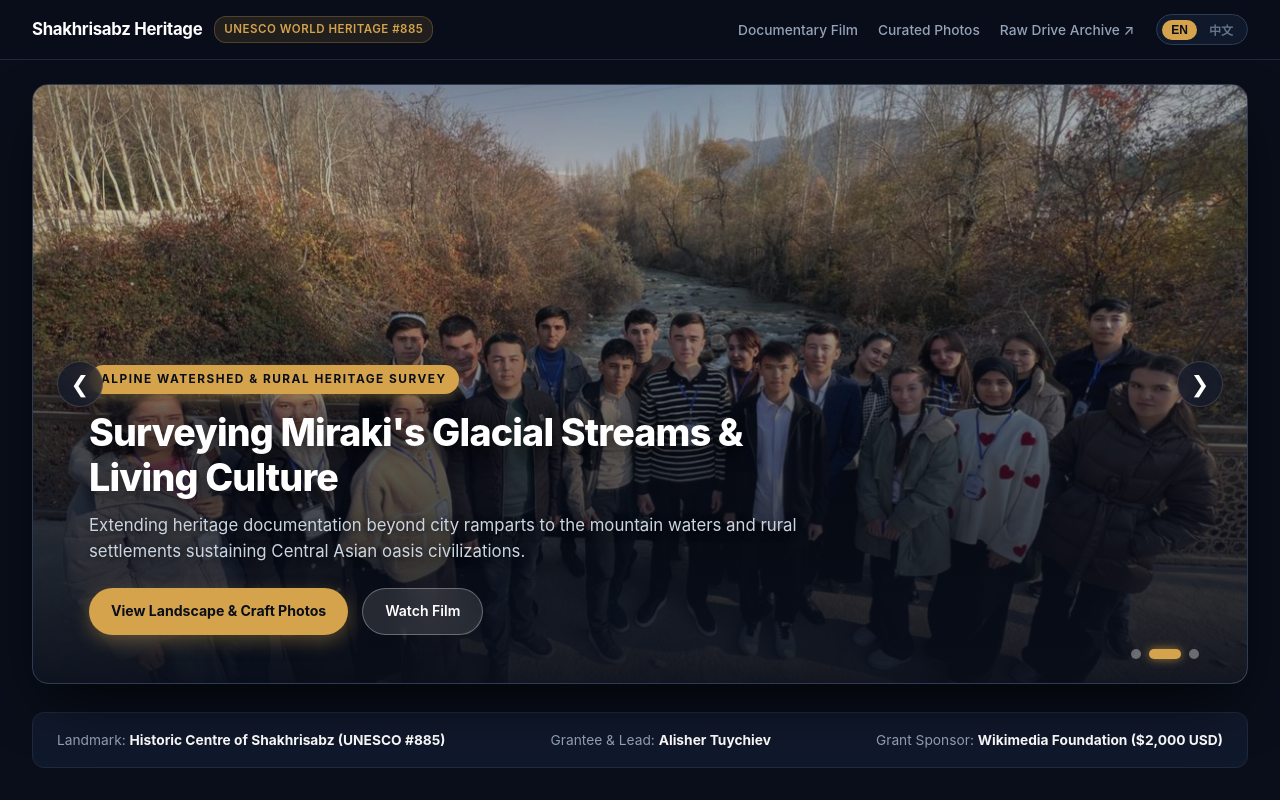
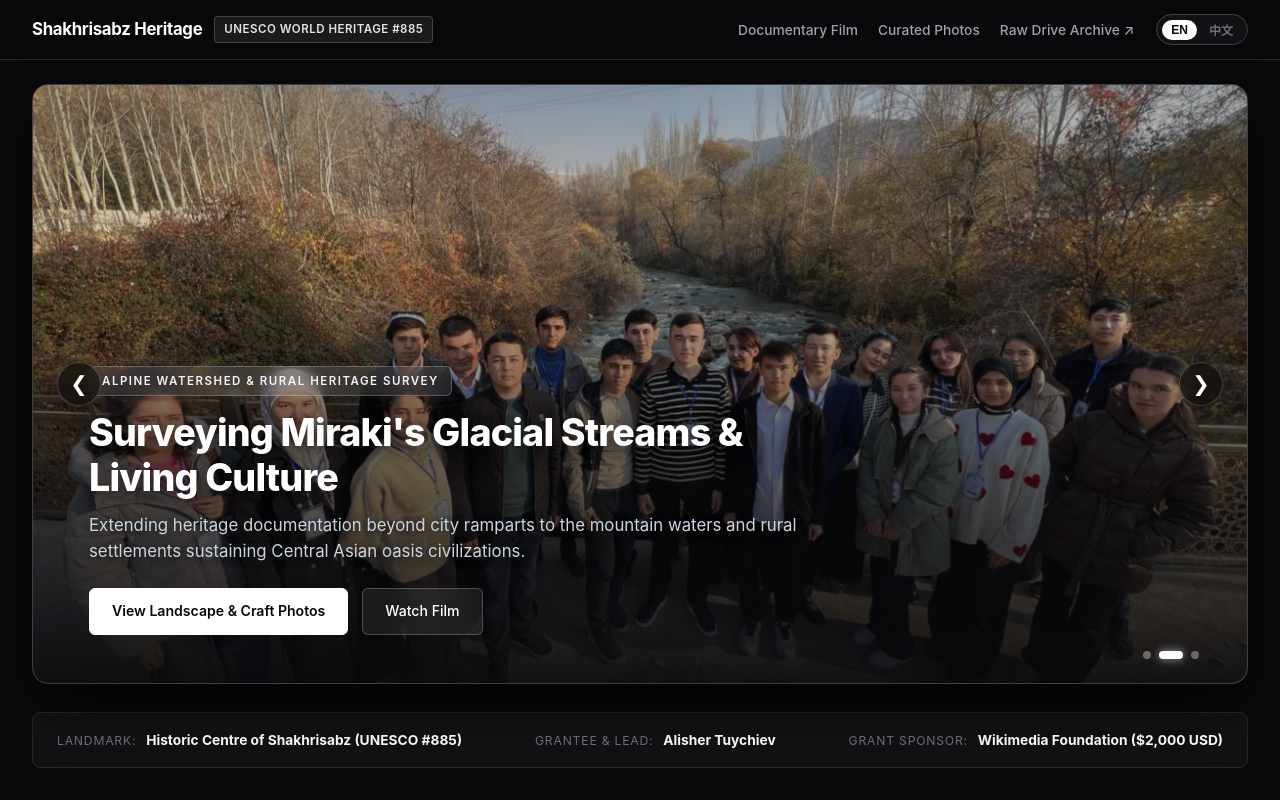
Before and after one commit to alisher-ds/shakhrisabz-heritage, a plain HTML site: page index.html in a window 1280 px wide. Shown: the top 800 px of the page. Drawn offline with Linux system fonts and the light colour scheme.

Commit message:
Design: Replace generic AI palette (dark blue & mustard yellow) with museum-grade Obsidian & Platinum monochromatic aesthetic

```diff
--- a/index.html
+++ b/index.html
@@ -7,19 +7,16 @@
   <meta name="description" content="Visual documentary and high-resolution photographic archive of Shakhrisabz (UNESCO World Heritage), Uzbekistan. Field-documented by 20 youth stewards led by Alisher Tuychiev under a Wikimedia Foundation grant.">
   <style>
     :root {
-      --bg: #090e1a;
-      --surface: #10182b;
-      --surface-card: #15223c;
-      --surface-hover: #1c2d50;
-      --text: #f8fafc;
-      --text-secondary: #94a3b8;
-      --text-muted: #64748b;
-      --border: #1e293b;
-      --border-light: #2d3b55;
-      --gold: #d4a34b;
-      --gold-light: #f0cb82;
-      --green-btn: #0ea5e9;
-      --font-sans: -apple-system, BlinkMacSystemFont, "Segoe UI", Roboto, "PingFang SC", "Hiragino Sans GB", "Microsoft YaHei", sans-serif;
+      --bg: #09090b;
+      --surface: #121215;
+      --surface-card: #18181c;
+      --surface-hover: #222228;
+      --text: #ffffff;
+      --text-secondary: #a1a1aa;
+      --text-muted: #71717a;
+      --border: #27272a;
+      --border-light: #3f3f46;
+      --font-sans: -apple-system, BlinkMacSystemFont, "Segoe UI", Roboto, "Helvetica Neue", Arial, "PingFang SC", "Hiragino Sans GB", "Microsoft YaHei", sans-serif;
     }
 
     * {
@@ -47,7 +44,7 @@
       position: sticky;
       top: 0;
       z-index: 100;
-      background: rgba(9, 14, 26, 0.92);
+      background: rgba(9, 9, 11, 0.94);
       backdrop-filter: blur(14px);
       border-bottom: 1px solid var(--border);
       padding: 14px 32px;
@@ -77,11 +74,11 @@
 
     .nav-badge {
       font-size: 0.72rem;
-      color: var(--gold);
-      background: rgba(212, 163, 75, 0.12);
-      border: 1px solid rgba(212, 163, 75, 0.28);
+      color: #e4e4e7;
+      background: rgba(255, 255, 255, 0.08);
+      border: 1px solid rgba(255, 255, 255, 0.18);
       padding: 3px 9px;
-      border-radius: 12px;
+      border-radius: 4px;
       font-weight: 600;
       letter-spacing: 0.5px;
       text-transform: uppercase;
@@ -108,7 +105,7 @@
     }
 
     .nav-links a:hover {
-      color: var(--gold-light);
+      color: #ffffff;
     }
 
     /* Language Switcher */
@@ -135,8 +132,8 @@
     }
 
     .lang-btn.active {
-      background: var(--gold);
-      color: #090e1a;
+      background: #ffffff;
+      color: #09090b;
     }
 
     /* Page Container */
@@ -197,10 +194,10 @@
       inset: 0;
       background: linear-gradient(
         to top,
-        rgba(9, 14, 26, 0.95) 0%,
-        rgba(9, 14, 26, 0.65) 40%,
-        rgba(9, 14, 26, 0.2) 80%,
-        rgba(9, 14, 26, 0.4) 100%
+        rgba(9, 9, 11, 0.95) 0%,
+        rgba(9, 9, 11, 0.6) 40%,
+        rgba(9, 9, 11, 0.15) 75%,
+        rgba(9, 9, 11, 0.35) 100%
       );
     }
 
@@ -213,17 +210,19 @@
     }
 
     .slide-badge {
-      display: inline-block;
-      font-size: 0.74rem;
-      font-weight: 700;
+      display: inline-flex;
+      align-items: center;
+      font-size: 0.72rem;
+      font-weight: 600;
       letter-spacing: 1.5px;
       text-transform: uppercase;
-      color: #090e1a;
-      background: var(--gold);
+      color: #f4f4f5;
+      background: rgba(255, 255, 255, 0.1);
+      border: 1px solid rgba(255, 255, 255, 0.22);
+      backdrop-filter: blur(8px);
       padding: 5px 12px;
-      border-radius: 20px;
-      margin-bottom: 16px;
-      box-shadow: 0 4px 12px rgba(212, 163, 75, 0.35);
+      border-radius: 6px;
+      margin-bottom: 14px;
     }
 
     .slide-title {
@@ -254,42 +253,43 @@
       display: inline-flex;
       align-items: center;
       gap: 8px;
-      background: var(--gold);
-      color: #090e1a;
-      font-weight: 700;
+      background: #ffffff;
+      color: #09090b;
+      font-weight: 600;
       font-size: 0.88rem;
       padding: 11px 22px;
-      border-radius: 24px;
+      border-radius: 6px;
       text-decoration: none;
       transition: all 0.2s ease;
-      box-shadow: 0 6px 18px rgba(212, 163, 75, 0.35);
+      border: 1px solid #ffffff;
     }
 
     .btn-action-primary:hover {
-      background: var(--gold-light);
+      background: #e4e4e7;
+      border-color: #e4e4e7;
       transform: translateY(-2px);
-      box-shadow: 0 8px 22px rgba(212, 163, 75, 0.5);
+      box-shadow: 0 6px 20px rgba(255, 255, 255, 0.25);
     }
 
     .btn-action-secondary {
       display: inline-flex;
       align-items: center;
       gap: 8px;
-      background: rgba(255, 255, 255, 0.12);
-      backdrop-filter: blur(8px);
+      background: rgba(255, 255, 255, 0.08);
+      backdrop-filter: blur(10px);
       color: #ffffff;
-      border: 1px solid rgba(255, 255, 255, 0.3);
-      font-weight: 600;
+      border: 1px solid rgba(255, 255, 255, 0.22);
+      font-weight: 500;
       font-size: 0.88rem;
       padding: 11px 22px;
-      border-radius: 24px;
+      border-radius: 6px;
       text-decoration: none;
       transition: all 0.2s ease;
     }
 
     .btn-action-secondary:hover {
-      background: rgba(255, 255, 255, 0.22);
-      border-color: #ffffff;
+      background: rgba(255, 255, 255, 0.18);
+      border-color: rgba(255, 255, 255, 0.45);
       transform: translateY(-2px);
     }
 
@@ -299,27 +299,27 @@
       top: 50%;
       transform: translateY(-50%);
       z-index: 10;
-      background: rgba(16, 24, 43, 0.65);
+      background: rgba(0, 0, 0, 0.45);
       backdrop-filter: blur(10px);
-      border: 1px solid rgba(255, 255, 255, 0.15);
+      border: 1px solid rgba(255, 255, 255, 0.2);
       color: #ffffff;
-      width: 46px;
-      height: 46px;
+      width: 44px;
+      height: 44px;
       border-radius: 50%;
       display: flex;
       align-items: center;
       justify-content: center;
-      font-size: 1.4rem;
+      font-size: 1.3rem;
       cursor: pointer;
       transition: all 0.2s ease;
       user-select: none;
     }
 
     .slider-arrow:hover {
-      background: rgba(212, 163, 75, 0.9);
-      color: #090e1a;
-      border-color: var(--gold);
-      transform: translateY(-50%) scale(1.1);
+      background: #ffffff;
+      color: #09090b;
+      border-color: #ffffff;
+      transform: translateY(-50%) scale(1.08);
     }
 
     .slider-arrow.prev { left: 24px; }
@@ -337,8 +337,8 @@
     }
 
     .slider-dot {
-      width: 10px;
-      height: 10px;
+      width: 8px;
+      height: 8px;
       border-radius: 50%;
       background: rgba(255, 255, 255, 0.35);
       cursor: pointer;
@@ -346,10 +346,10 @@
     }
 
     .slider-dot.active {
-      width: 32px;
-      border-radius: 10px;
-      background: var(--gold);
-      box-shadow: 0 0 10px rgba(212, 163, 75, 0.7);
+      width: 24px;
+      border-radius: 4px;
+      background: #ffffff;
+      box-shadow: 0 0 10px rgba(255, 255, 255, 0.6);
     }
 
     /* Project Meta Bar */
@@ -361,15 +361,24 @@
       padding: 16px 24px;
       background: var(--surface);
       border: 1px solid var(--border);
-      border-radius: 12px;
-      margin-bottom: 50px;
+      border-radius: 8px;
+      margin-bottom: 48px;
       font-size: 0.86rem;
       color: var(--text-secondary);
+    }
+
+    .hero-meta-bar span {
+      font-size: 0.76rem;
+      color: var(--text-muted);
+      text-transform: uppercase;
+      letter-spacing: 0.8px;
+      margin-right: 6px;
     }
 
     .hero-meta-bar strong {
       color: #ffffff;
     }
+
 
     /* ========================================================
        SECTION STYLES
@@ -437,10 +446,11 @@
     }
 
     .video-meta-badge {
-      background: rgba(212, 163, 75, 0.15);
-      color: var(--gold);
+      background: rgba(255, 255, 255, 0.08);
+      border: 1px solid rgba(255, 255, 255, 0.18);
+      color: #f4f4f5;
       padding: 4px 12px;
-      border-radius: 12px;
+      border-radius: 6px;
       font-size: 0.76rem;
       font-weight: 600;
     }
@@ -453,13 +463,13 @@
     }
 
     .filter-btn {
-      background: var(--surface);
-      border: 1px solid var(--border-light);
+      background: var(--surface-card);
+      border: 1px solid var(--border);
       color: var(--text-secondary);
       font-size: 0.8rem;
-      font-weight: 600;
-      padding: 6px 14px;
-      border-radius: 20px;
+      font-weight: 500;
+      padding: 7px 15px;
+      border-radius: 6px;
       cursor: pointer;
       transition: all 0.15s ease;
     }
@@ -467,13 +477,14 @@
     .filter-btn:hover {
       background: var(--surface-hover);
       color: #ffffff;
-      border-color: var(--gold);
+      border-color: rgba(255, 255, 255, 0.3);
     }
 
     .filter-btn.active {
-      background: var(--gold);
-      color: #090e1a;
-      border-color: var(--gold);
+      background: #ffffff;
+      color: #09090b;
+      border-color: #ffffff;
+      font-weight: 600;
     }
 
     /* Photo Grid */
@@ -497,8 +508,8 @@
 
     .photo-card:hover {
       transform: translateY(-4px);
-      border-color: var(--gold);
-      box-shadow: 0 14px 32px rgba(0, 0, 0, 0.6);
+      border-color: rgba(255, 255, 255, 0.35);
+      box-shadow: 0 14px 32px rgba(0, 0, 0, 0.7);
     }
 
     .photo-media {
@@ -524,13 +535,14 @@
       position: absolute;
       top: 12px;
       right: 12px;
-      background: rgba(9, 14, 26, 0.8);
-      backdrop-filter: blur(6px);
+      background: rgba(0, 0, 0, 0.7);
+      backdrop-filter: blur(8px);
+      border: 1px solid rgba(255, 255, 255, 0.18);
       padding: 4px 9px;
-      border-radius: 6px;
+      border-radius: 4px;
       font-size: 0.7rem;
       font-weight: 600;
-      color: var(--gold-light);
+      color: #f4f4f5;
       text-transform: uppercase;
       letter-spacing: 0.5px;
     }
@@ -569,7 +581,7 @@
     }
 
     .photo-footer strong {
-      color: var(--gold);
+      color: #ffffff;
     }
 
     /* Modal Lightbox */
@@ -651,12 +663,13 @@
     }
 
     footer a {
-      color: var(--gold);
-      text-decoration: none;
+      color: #e4e4e7;
+      text-decoration: underline;
+      text-underline-offset: 3px;
     }
 
     footer a:hover {
-      text-decoration: underline;
+      color: #ffffff;
     }
 
     /* Responsive adjustments */
```
